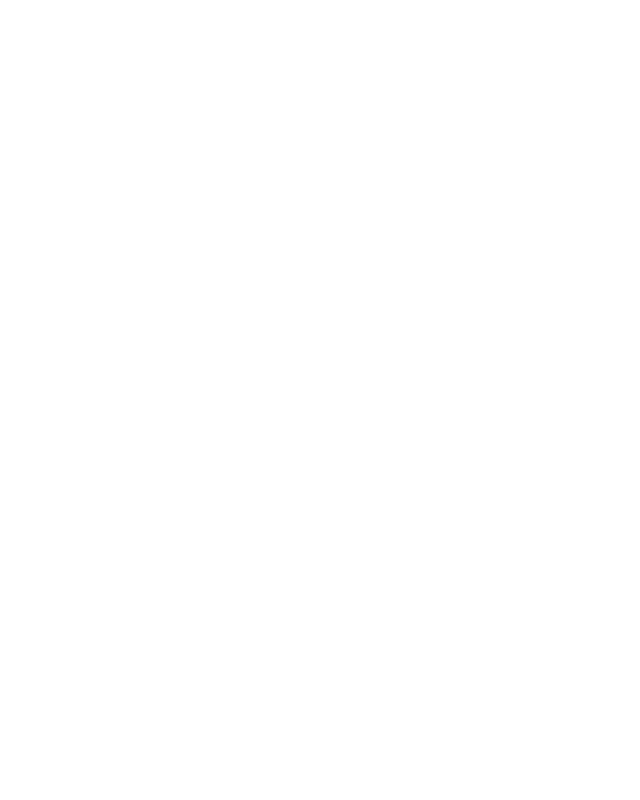
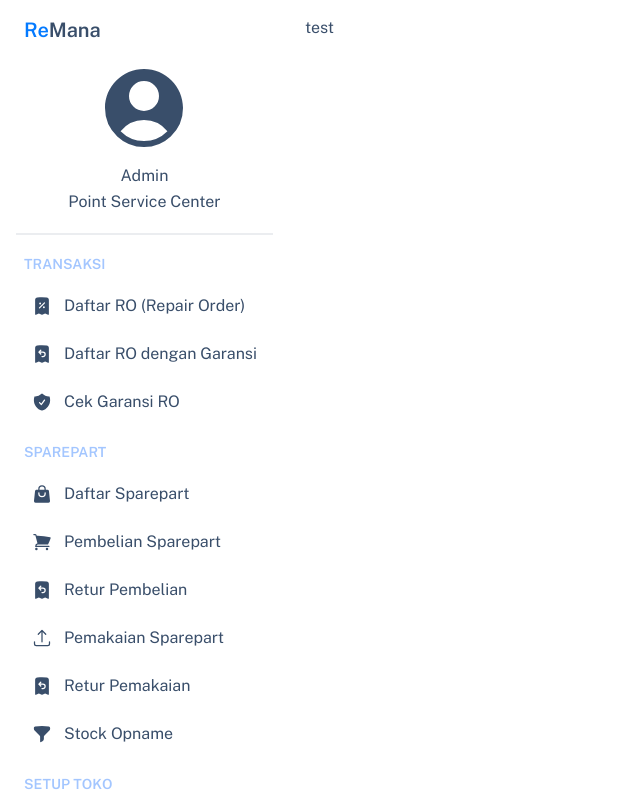
Before and after one commit to JosephJoshua/repair-management, a Next.js app: page /dashboard in a window 1280 px wide. Shown: the whole page, without its empty margins (0-640 px from the left). Built offline with nearby package versions, Linux system fonts and the light colour scheme.

Commit message:
feat: add dashboard layout

```diff
--- a/package.json
+++ b/package.json
@@ -10,6 +10,7 @@
     "postinstall": "husky install"
   },
   "dependencies": {
+    "@heroicons/react": "^2.0.13",
     "daisyui": "^2.41.0",
     "next": "13.0.3",
     "react": "18.2.0",
--- /dev/null
+++ b/src/components/drawer-item/DrawerItem.tsx
@@ -0,0 +1,24 @@
+import Link from 'next/link';
+import React, { FC } from 'react';
+
+type DrawerItemProps = {
+  title: string;
+  to: string;
+  icon: React.ElementType;
+};
+
+const DrawerItem: FC<DrawerItemProps> = ({
+  icon,
+  to,
+  title,
+}: DrawerItemProps) => {
+  const iconElement = React.createElement(icon);
+  return (
+    <Link href={to} className="flex items-center">
+      <div className="w-[20px] h-[20px]">{iconElement}</div>{' '}
+      <span>{title}</span>
+    </Link>
+  );
+};
+
+export default DrawerItem;
--- /dev/null
+++ b/src/components/drawer-item/index.ts
@@ -0,0 +1 @@
+export { default as DrawerItem } from './DrawerItem';
--- /dev/null
+++ b/src/layouts/DashboardLayout.tsx
@@ -0,0 +1,204 @@
+import { DrawerItem } from '@/components/drawer-item';
+import {
+  ArrowUpTrayIcon,
+  BuildingStorefrontIcon,
+  ClockIcon,
+  Cog6ToothIcon,
+  DevicePhoneMobileIcon,
+  FireIcon,
+  FunnelIcon,
+  MoonIcon,
+  ReceiptPercentIcon,
+  ReceiptRefundIcon,
+  ShieldCheckIcon,
+  ShieldExclamationIcon,
+  ShoppingBagIcon,
+  ShoppingCartIcon,
+  SunIcon,
+  UserCircleIcon,
+  WrenchScrewdriverIcon,
+} from '@heroicons/react/24/solid';
+import React, { FC, ReactNode } from 'react';
+
+type DashboardLayoutProps = {
+  children: ReactNode;
+};
+
+type DrawerItem = {
+  title: string;
+  to: string;
+  icon: React.ElementType;
+};
+
+type DrawerThemeSwitcherItem = {
+  isThemeSwitcher: true;
+};
+
+type DrawerCategory = {
+  title: string;
+  children: (DrawerItem | DrawerThemeSwitcherItem)[];
+};
+
+const drawerItems: readonly DrawerCategory[] = Object.freeze([
+  {
+    title: 'Transaksi',
+    children: [
+      {
+        title: 'Daftar RO (Repair Order)',
+        to: '/repair-orders',
+        icon: ReceiptPercentIcon,
+      },
+      {
+        title: 'Daftar RO dengan Garansi',
+        to: '/under-warranty-repair-orders',
+        icon: ReceiptRefundIcon,
+      },
+      {
+        title: 'Cek Garansi RO',
+        to: '/check-warranty',
+        icon: ShieldCheckIcon,
+      },
+    ],
+  },
+  {
+    title: 'Sparepart',
+    children: [
+      { title: 'Daftar Sparepart', to: '/spareparts', icon: ShoppingBagIcon },
+      {
+        title: 'Pembelian Sparepart',
+        to: '/sparepart-purchases',
+        icon: ShoppingCartIcon,
+      },
+      {
+        title: 'Retur Pembelian',
+        to: '/sparepart-purchase-returns',
+        icon: ReceiptRefundIcon,
+      },
+      {
+        title: 'Pemakaian Sparepart',
+        to: '/sparepart-usage',
+        icon: ArrowUpTrayIcon,
+      },
+      {
+        title: 'Retur Pemakaian',
+        to: '/sparepart-usage-returns',
+        icon: ReceiptRefundIcon,
+      },
+      {
+        title: 'Stock Opname',
+        to: '/stock-opname',
+        icon: FunnelIcon,
+      },
+    ],
+  },
+  {
+    title: 'Setup Toko',
+    children: [
+      { title: 'Daftar Pengguna', to: '/users', icon: UserCircleIcon },
+      {
+        title: 'Daftar Teknisi',
+        to: '/technicians',
+        icon: WrenchScrewdriverIcon,
+      },
+      {
+        title: 'Daftar Supplier',
+        to: '/suppliers',
+        icon: BuildingStorefrontIcon,
+      },
+      { title: 'Daftar Sparepart', to: '/spareparts', icon: ShoppingBagIcon },
+      {
+        title: 'Daftar Perangkat',
+        to: '/devices',
+        icon: DevicePhoneMobileIcon,
+      },
+      { title: 'Daftar Kerusakan', to: '/damages', icon: FireIcon },
+      {
+        title: 'Daftar Kondisi',
+        to: '/conditions',
+        icon: ShieldExclamationIcon,
+      },
+      {
+        title: 'Daftar Masa Garansi',
+        to: '/warranty-periods',
+        icon: ClockIcon,
+      },
+    ],
+  },
+  {
+    title: 'Pengaturan',
+    children: [
+      { title: 'Pengaturan Toko', to: '/store-settings', icon: Cog6ToothIcon },
+      { isThemeSwitcher: true },
+    ],
+  },
+]);
+
+const DashboardLayout: FC<DashboardLayoutProps> = ({
+  children,
+}: DashboardLayoutProps) => {
+  return (
+    <div className="drawer drawer-mobile">
+      <input id="dashboard-drawer" type="checkbox" className="drawer-toggle" />
+
+      <div className="drawer-content p-4">{children}</div>
+      <div className="drawer-side">
+        <label htmlFor="dashboard-drawer" className="drawer-overlay"></label>
+
+        <div className="flex flex-col menu p-4 w-85 bg-base-100 text-base-content">
+          <h1 className="text-xl font-semibold mb-4 ml-2">
+            <span className="text-primary">Re</span>
+            <span>Mana</span>
+          </h1>
+
+          <div className="avatar flex flex-col items-center">
+            <div className="w-24 rounded-full">
+              <UserCircleIcon />
+            </div>
+
+            <span className="mt-2">Admin</span>
+            <span className="mt-0.5">Point Service Center</span>
+          </div>
+
+          <div className="divider my-3"></div>
+
+          {drawerItems.map((item) => {
+            return (
+              <React.Fragment key={item.title}>
+                <h2 className="uppercase text-sm font-semibold text-neutral-content ml-2 mb-2">
+                  {item.title}
+                </h2>
+
+                <ul className="mb-4">
+                  {item.children.map((i) => {
+                    if ('isThemeSwitcher' in i) {
+                      return (
+                        <li key="theme-switcher">
+                          <button>
+                            <div className="swap swap-rotate">
+                              <SunIcon className="w-[20px] h-[20px] swap-on" />
+                              <MoonIcon className="w-[20px] h-[20px] swap-off" />
+                            </div>
+
+                            <span>Mode Gelap</span>
+                          </button>
+                        </li>
+                      );
+                    }
+
+                    return (
+                      <li key={i.to}>
+                        <DrawerItem {...i} />
+                      </li>
+                    );
+                  })}
+                </ul>
+              </React.Fragment>
+            );
+          })}
+        </div>
+      </div>
+    </div>
+  );
+};
+
+export default DashboardLayout;
--- a/src/pages/dashboard/index.tsx
+++ b/src/pages/dashboard/index.tsx
@@ -1,7 +1,8 @@
+import DashboardLayout from '@/layouts/DashboardLayout';
 import { NextPage } from 'next';
 
 const DashboardPage: NextPage = () => {
-  return <></>;
+  return <DashboardLayout>test</DashboardLayout>;
 };
 
 export default DashboardPage;
--- a/tailwind.config.js
+++ b/tailwind.config.js
@@ -3,10 +3,7 @@
 const defaultTheme = require('tailwindcss/defaultTheme');
 
 module.exports = {
-  content: [
-    './pages/**/*.{js,ts,jsx,tsx}',
-    './components/**/*.{js,ts,jsx,tsx}',
-  ],
+  content: ['./src/**/*.{js,ts,jsx,tsx}'],
   theme: {
     fontFamily: {
       sans: ['"Public Sans"', 'sans-serif'],
--- a/tsconfig.json
+++ b/tsconfig.json
@@ -3,6 +3,7 @@
     "baseUrl": ".",
     "paths": {
       "@/components/*": ["src/components/*"],
+      "@/layouts/*": ["src/layouts/*"],
       "@/pages/*": ["src/pages/*"],
       "@/styles/*": ["src/styles/*"],
       "@/public/*": ["public/*"]
```
Also changed, not shown: .pnp.cjs, 1 other file (tests, documents, lock files or other folders).
